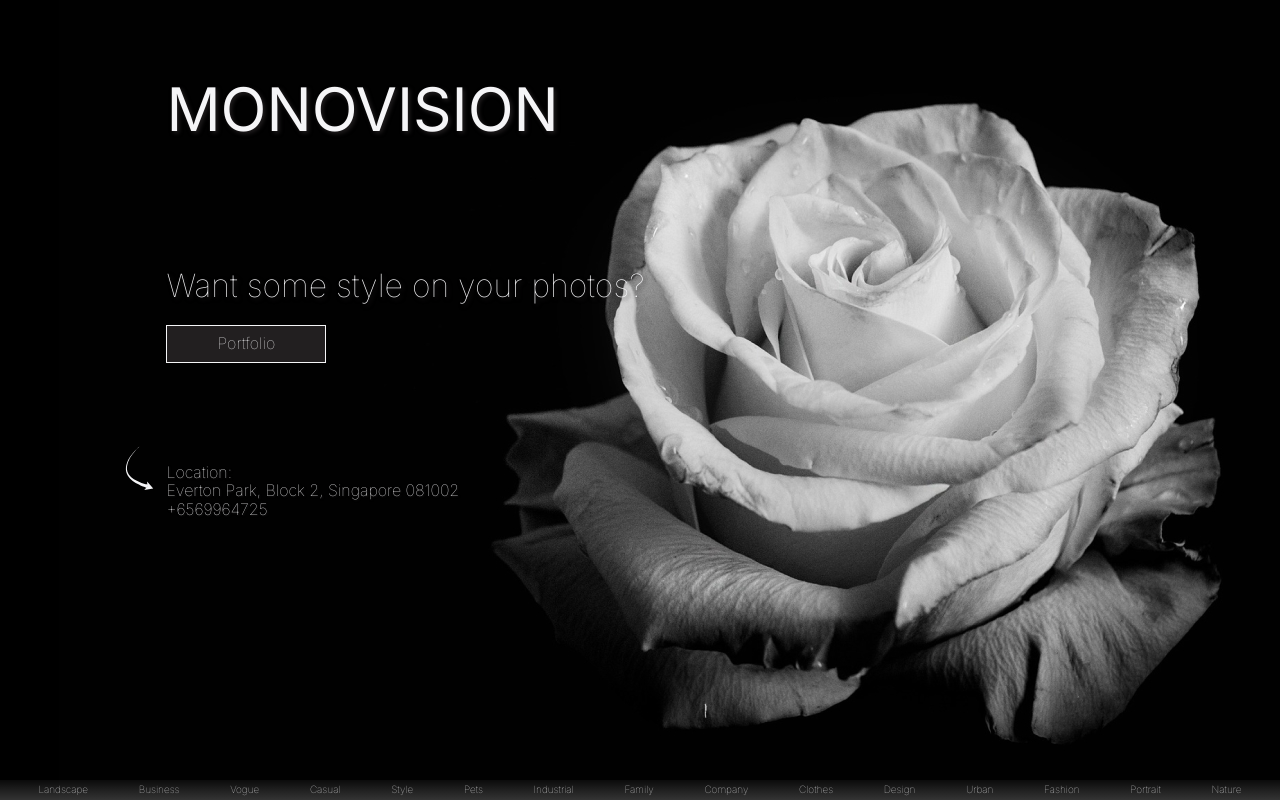
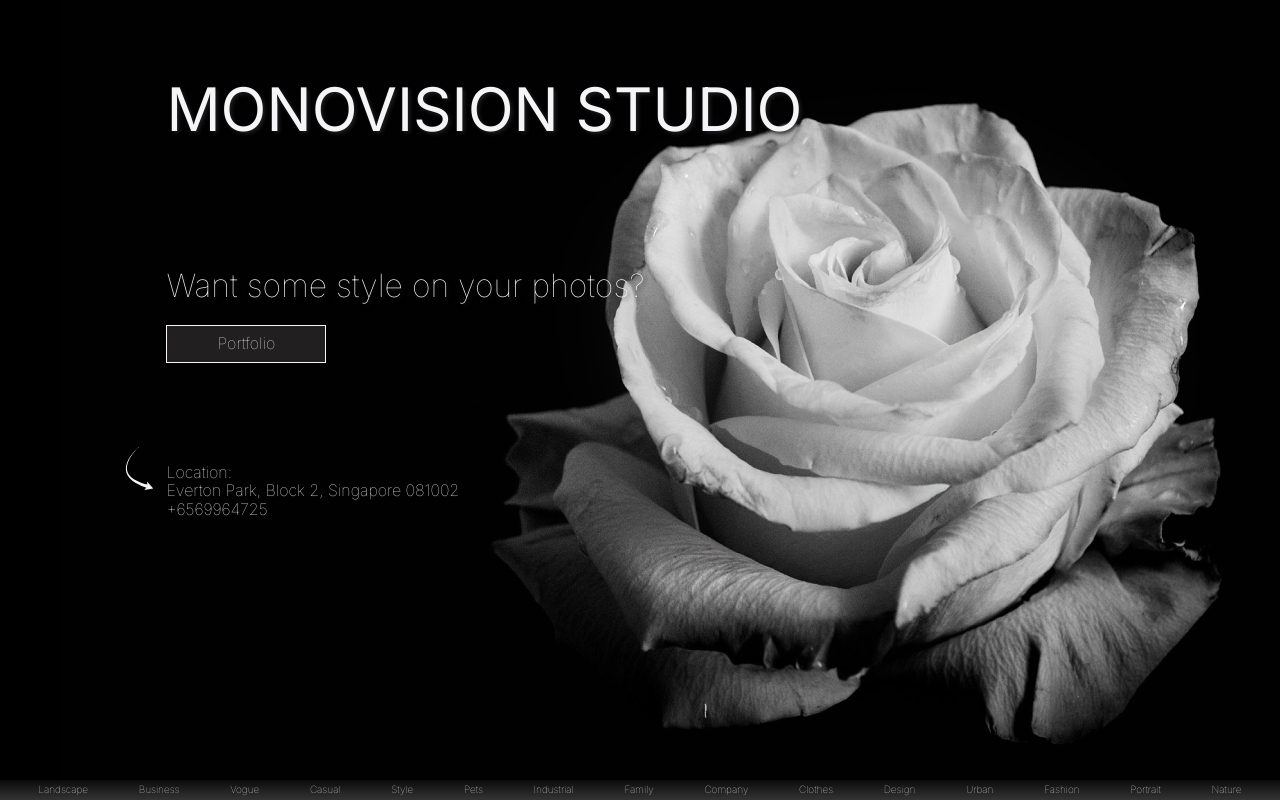
Before and after one commit to Rzevsky/css-monovision-studio, a plain HTML site: page src/index.html in a window 1280 px wide. Shown: the top 800 px of the page. Drawn offline with Linux system fonts and the light colour scheme.

```diff
--- a/src/index.html
+++ b/src/index.html
@@ -23,7 +23,7 @@
 
     <section class="promo">
       <div class="container">
-        <h1 class="promo__title txtuprcs">Monovision</h1>
+        <h1 class="promo__title txtuprcs">Monovision studio</h1>
         <h2 class="promo__subtitle">Want some style on your photos?</h2>
         <a href="#portfolio" class="btn">Portfolio</a>
         <div class="promo__address">
```
Also changed, not shown: 5 other files.
